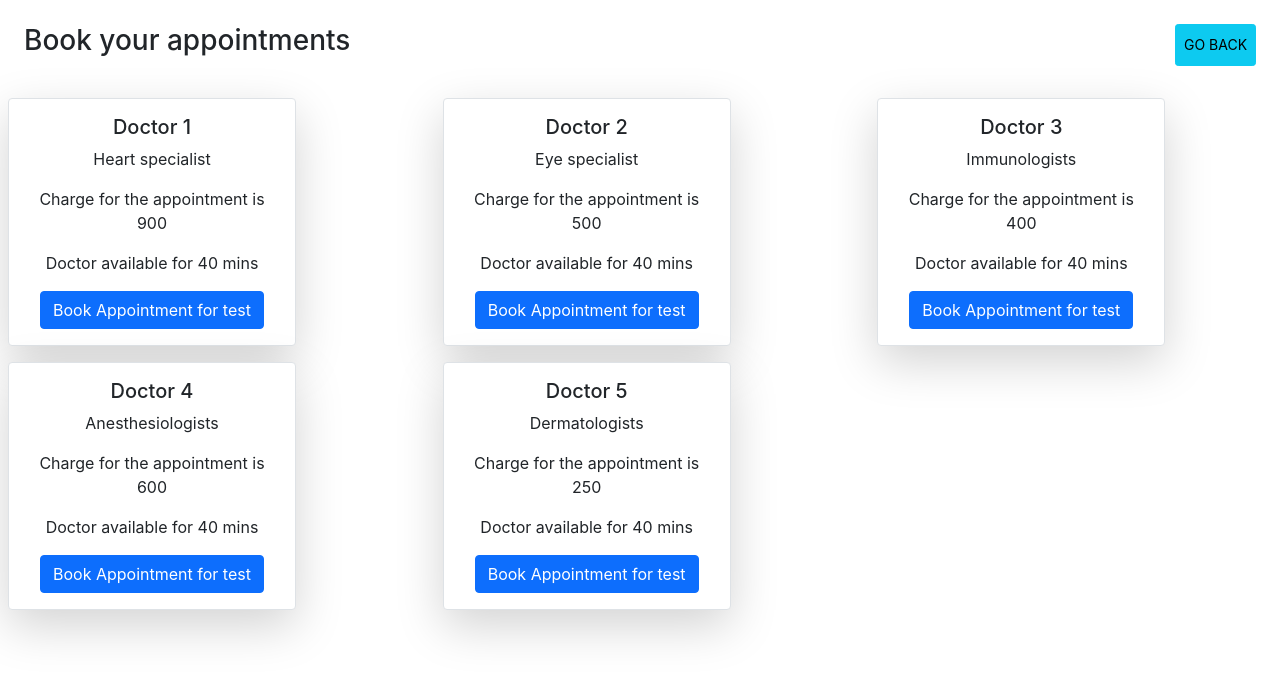
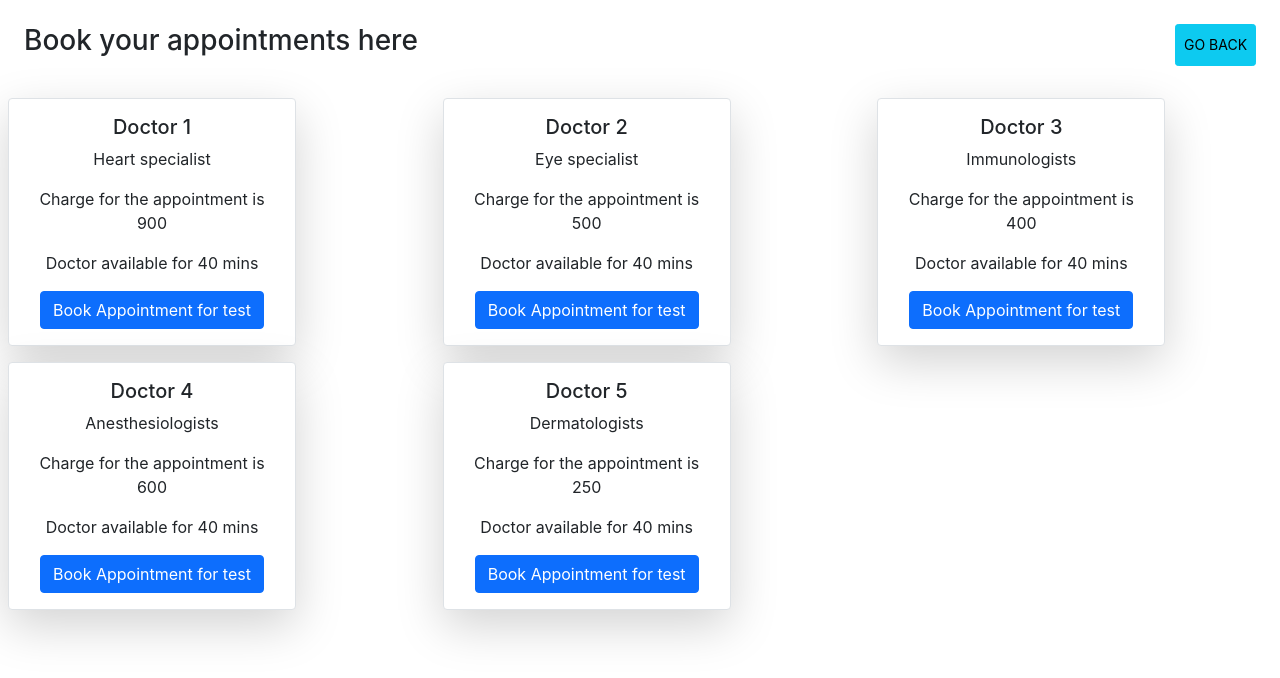
Before and after one commit to NiteshTagadghar/assignment, a React (Create React App) app: page / in a window 1280 px wide. Both pictures are taken after a click on the button "BOOK NOW". Shown: the top 678 px of the page. Built offline with nearby package versions, Linux system fonts and the light colour scheme.

Commit message:
book your appointments here

```diff
--- a/src/components/index.js
+++ b/src/components/index.js
@@ -49,7 +49,7 @@ const ClinicComponent = ({ setWelcome }) => {
         <div className="row">
           <div>
             <div className="d-flex justify-content-between p-4">
-              <h3>Book your appointments</h3>
+              <h3>Book your appointments here</h3>
               <button
                 className="btn btn-info btn-sm animate__animated animate__tada"
                 onClick={() => {
```
